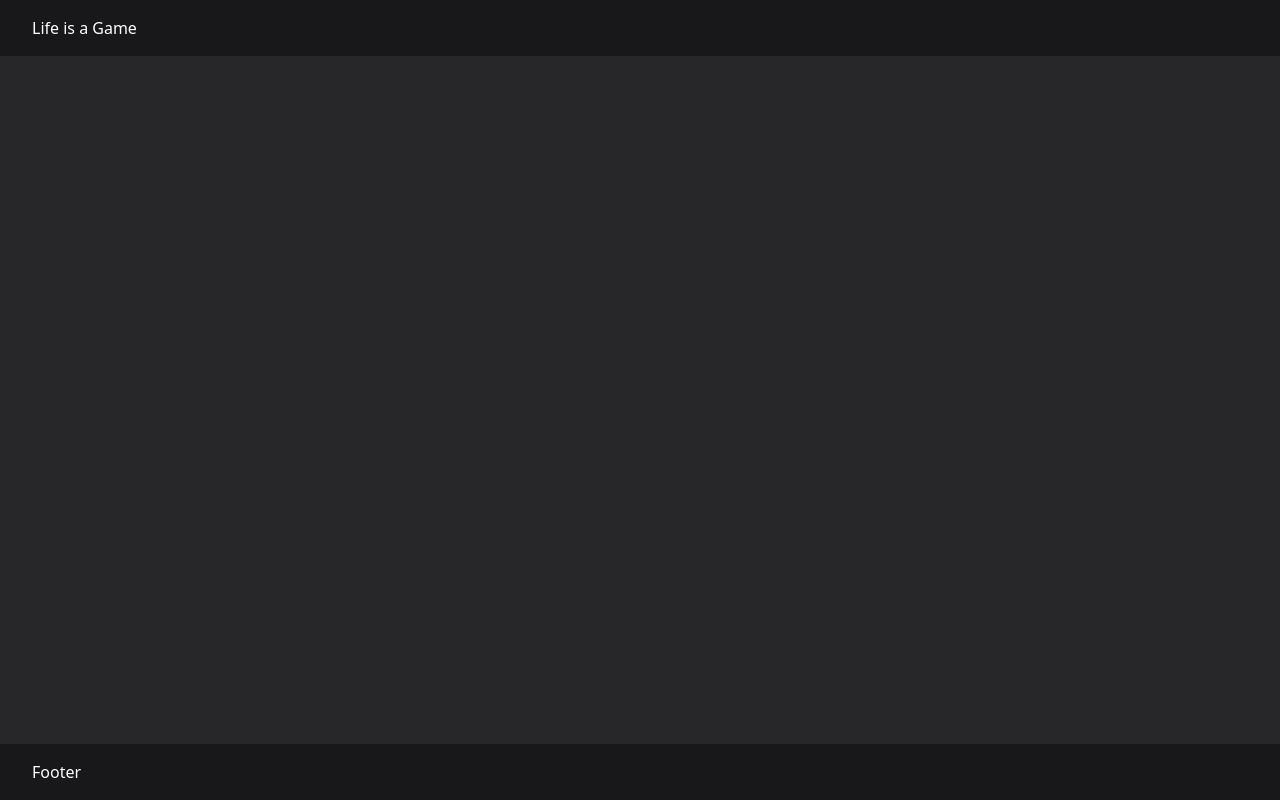
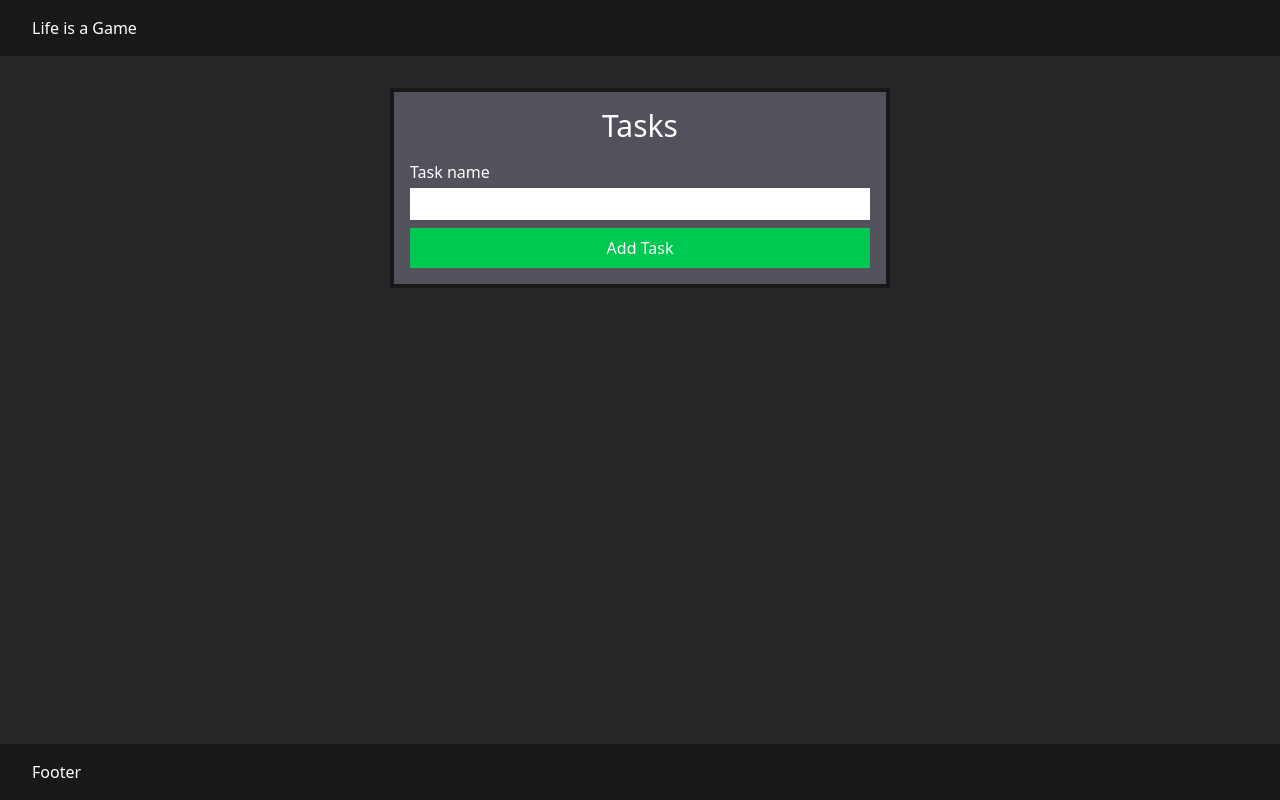
Before and after one commit to kapaha/life-is-a-game, a Vue app: page / in a window 1280 px wide. Built offline with nearby package versions, Linux system fonts and the light colour scheme; the HTML template or start-up script is replaced by a standard one.

Commit message:
Add task creation

```diff
--- a/src/App.vue
+++ b/src/App.vue
@@ -1,9 +1,13 @@
-<script setup></script>
+<script setup>
+import GameComp from './components/GameComp.vue';
+</script>
 
 <template>
     <div class="flex min-h-dvh flex-col">
         <header class="bg-zinc-900 px-8 py-4">Life is a Game</header>
-        <main class="flex-1"></main>
+        <main class="flex-1 px-4">
+            <GameComp />
+        </main>
         <footer class="bg-zinc-900 px-8 py-4">Footer</footer>
     </div>
 </template>
--- a/src/assets/main.css
+++ b/src/assets/main.css
@@ -1,5 +1,11 @@
 @import 'tailwindcss';
 
 body {
-    @apply text-white bg-zinc-800;
+    @apply bg-zinc-800 text-white;
 }
+
+input,
+select,
+option {
+    @apply text-black;
+}
--- /dev/null
+++ b/src/components/GameComp.vue
@@ -0,0 +1,50 @@
+<script setup>
+import { ref } from 'vue';
+
+const tasks = ref([]);
+const taskName = ref('');
+
+function handleTaskSubmit() {
+    const newTask = {
+        name: taskName.value,
+        id: self.crypto.randomUUID()
+    };
+
+    tasks.value.push(newTask);
+
+    taskName.value = '';
+}
+</script>
+
+<template>
+    <div
+        class="container mx-auto my-8 max-w-125 space-y-4 border-4 border-zinc-900 bg-zinc-600 p-4"
+    >
+        <h1 class="text-center text-3xl">Tasks</h1>
+        <div class="space-y-4" v-if="tasks.length">
+            <div
+                v-for="task in tasks"
+                v-bind:key="task.id"
+                class="flex items-center justify-between bg-zinc-500 p-2"
+            >
+                <p class="capitalize">{{ task.name }}</p>
+            </div>
+        </div>
+        <form @submit.prevent="handleTaskSubmit" class="flex flex-col gap-2">
+            <div class="flex flex-col gap-1">
+                <label for="name">Task name</label>
+                <input
+                    v-model.trim="taskName"
+                    id="name"
+                    type="text"
+                    class="bg-white px-2 py-1"
+                />
+            </div>
+            <div class="flex gap-2">
+                <button class="w-full bg-green-500 px-4 py-2" type="submit">
+                    Add Task
+                </button>
+            </div>
+        </form>
+    </div>
+</template>
```
